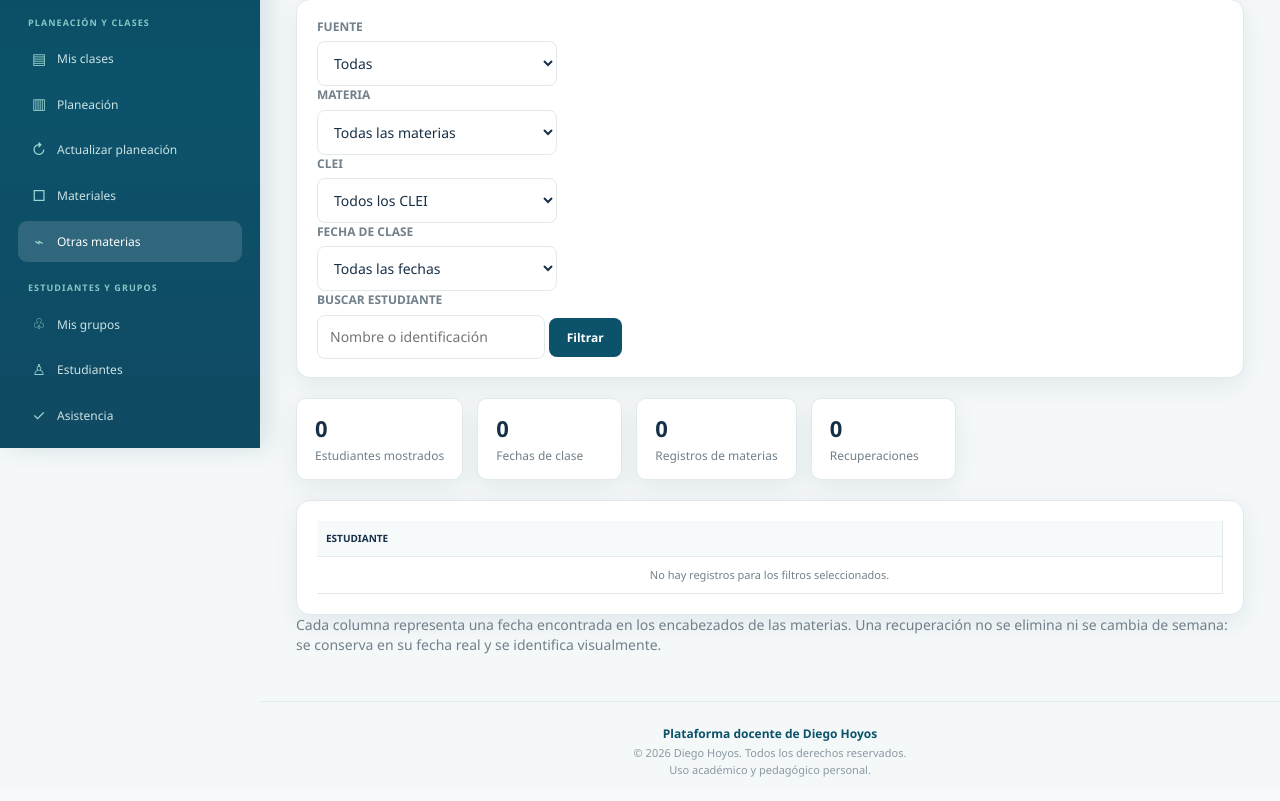
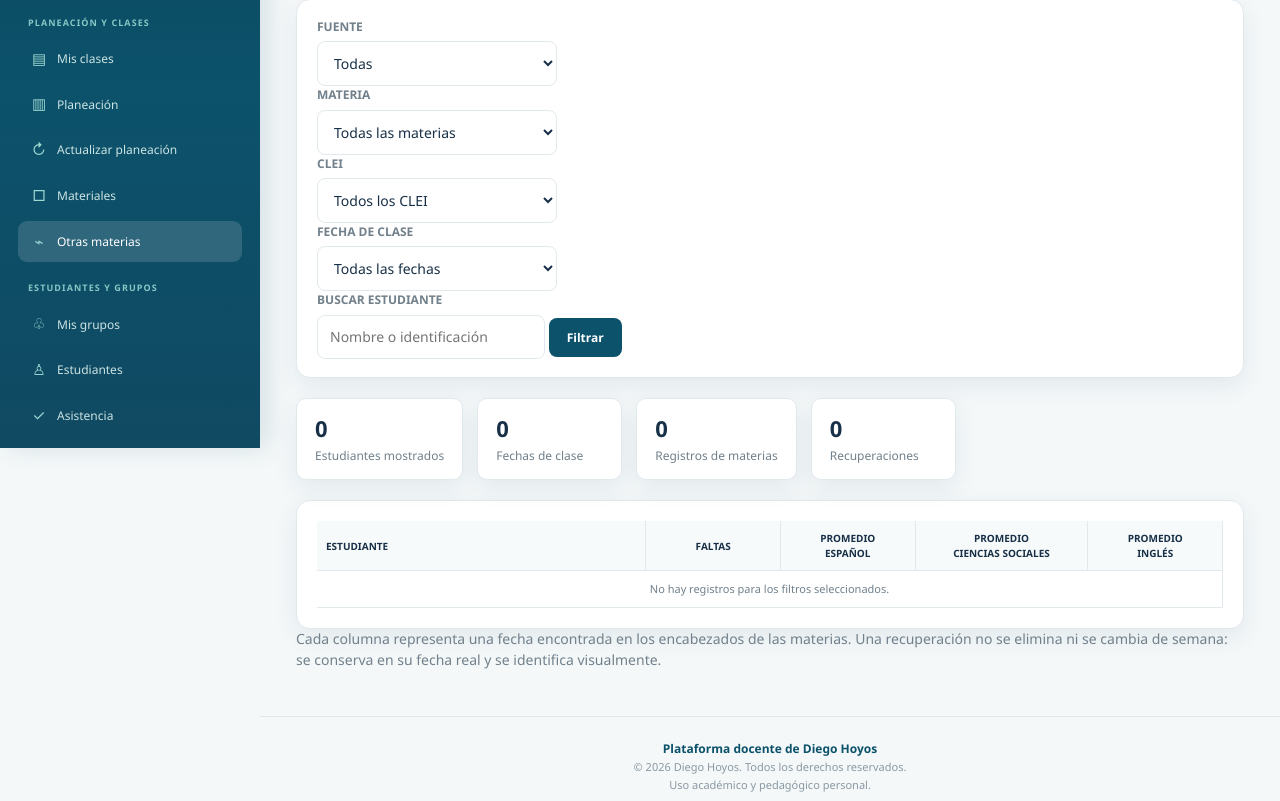
Before and after one commit to Diegoho58-dev/mi_plataforma_docente, a Flask app: page /otras-materias in a window 1280 px wide. Shown: the part 352-1153 px from the top of the page. Before the commit the page ends 1129 px from the top, so only its background shows below. Run offline with Flask 3, Linux system fonts and the light colour scheme; the visitor is signed in with stand-in values (Sample User, id 1); parts of the project's set-up code (start-up, migrations or seed data) failed here and were passed over.

Commit message:
Add average columns for subjects and update empty state

```diff
--- a/templates/otras_materias.html
+++ b/templates/otras_materias.html
@@ -57,6 +57,10 @@
       <tr>
         <th class="student-column">Estudiante</th>
         {% for date_key, date_label in dates %}<th class="date-column">{{ date_label }}</th>{% endfor %}
+        <th class="average-column">Faltas</th>
+        <th class="average-column">Promedio<br>Español</th>
+        <th class="average-column">Promedio<br>Ciencias Sociales</th>
+        <th class="average-column">Promedio<br>Inglés</th>
       </tr>
     </thead>
     <tbody>
@@ -79,9 +83,13 @@
           {% endfor %}
         </td>
         {% endfor %}
+        <td class="average-column"><strong>{{ student.absences }}</strong></td>
+        <td class="average-column">{% if student.subject_averages.get('Español') is not none %}<strong>{{ '%.2f'|format(student.subject_averages['Español']) }}</strong>{% else %}<span class="empty-cell">—</span>{% endif %}</td>
+        <td class="average-column">{% if student.subject_averages.get('Ciencias Sociales') is not none %}<strong>{{ '%.2f'|format(student.subject_averages['Ciencias Sociales']) }}</strong>{% else %}<span class="empty-cell">—</span>{% endif %}</td>
+        <td class="average-column">{% if student.subject_averages.get('Inglés') is not none %}<strong>{{ '%.2f'|format(student.subject_averages['Inglés']) }}</strong>{% else %}<span class="empty-cell">—</span>{% endif %}</td>
       </tr>
       {% else %}
-      <tr><td colspan="{{ dates|length + 1 }}" class="empty-state">No hay registros para los filtros seleccionados.</td></tr>
+      <tr><td colspan="{{ dates|length + 5 }}" class="empty-state">No hay registros para los filtros seleccionados.</td></tr>
       {% endfor %}
     </tbody>
   </table>
```
